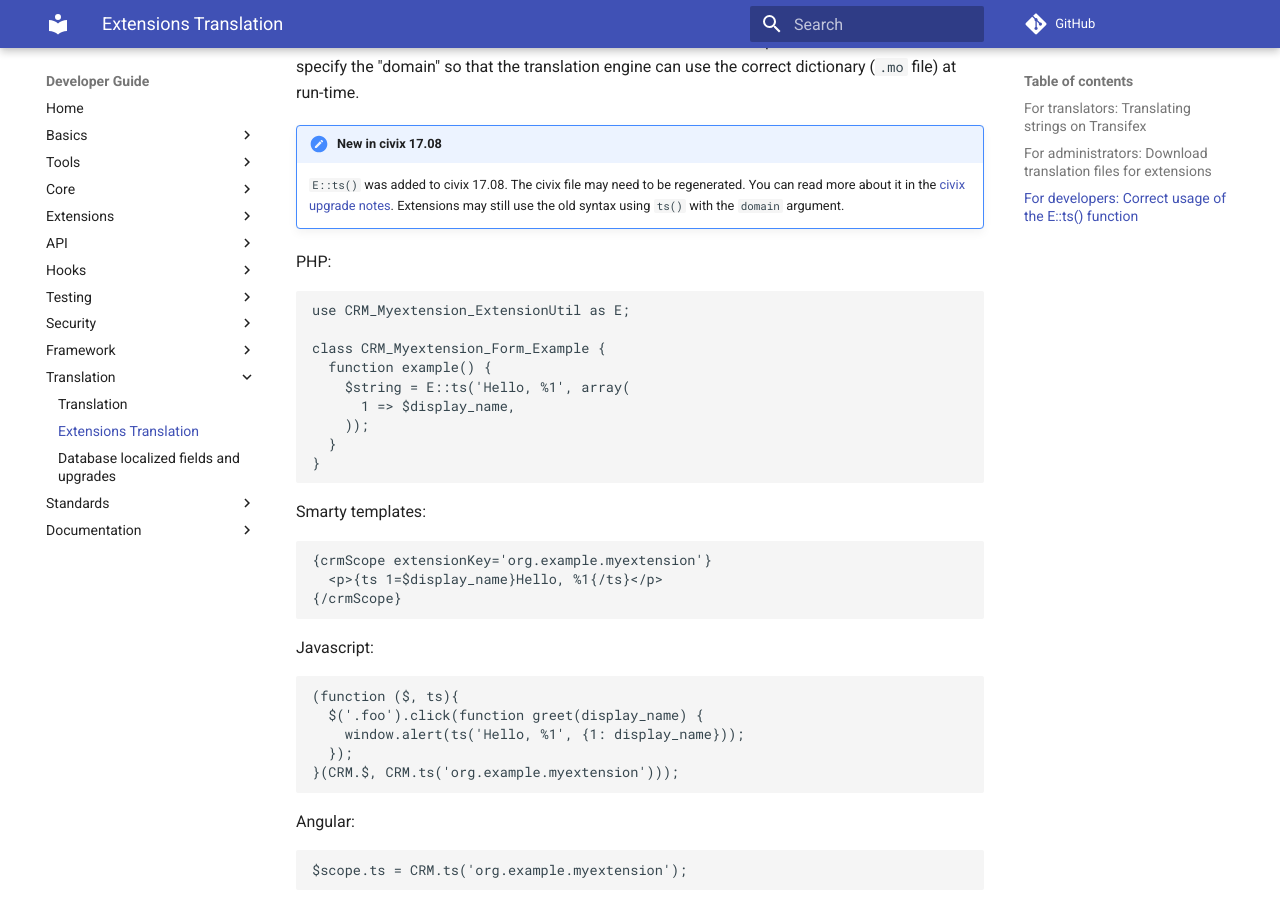
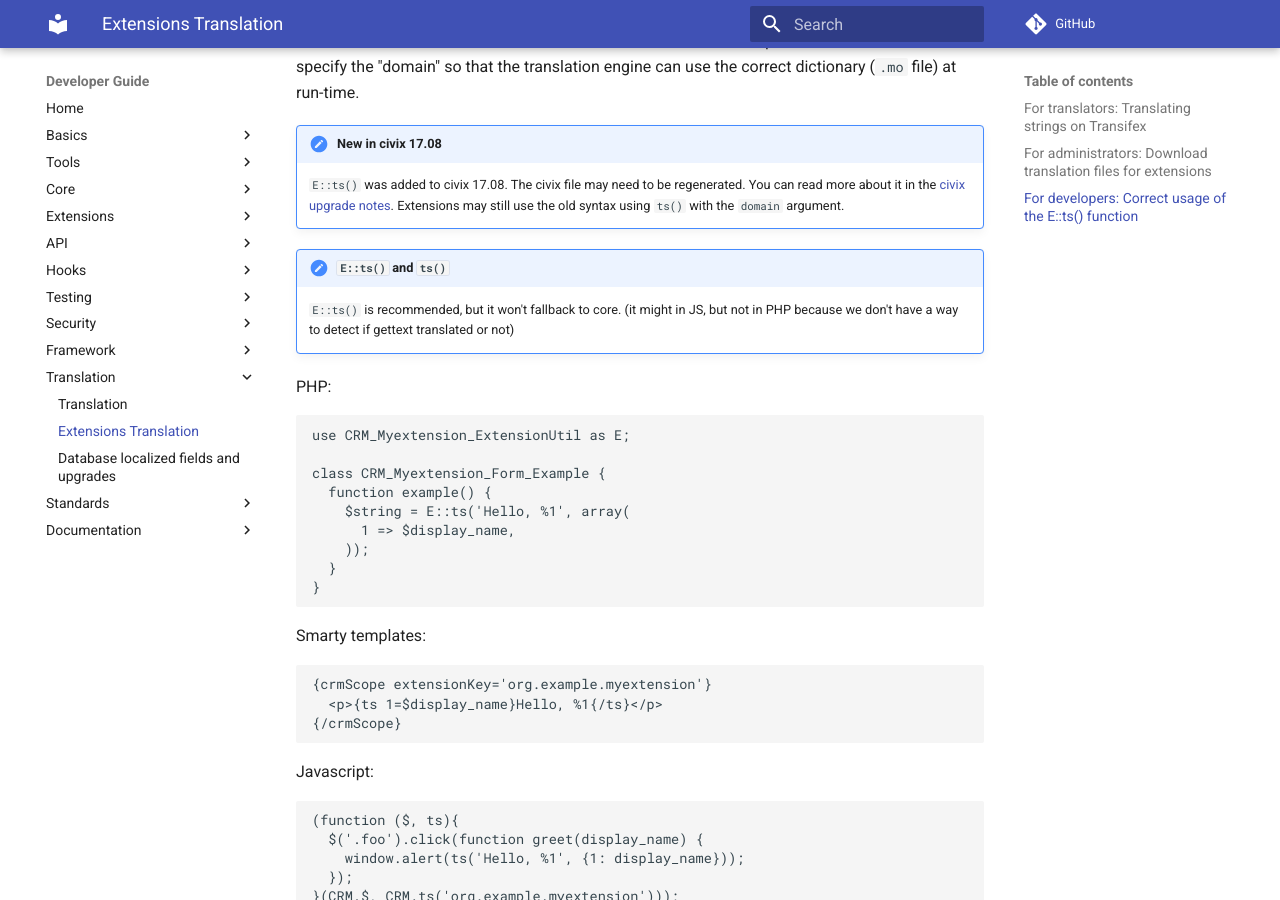
Before and after one commit to civicrm/civicrm-dev-docs, an MkDocs documentation site: the page built from docs/translation/extensions.md, in a window 1280 px wide and 900 px high, scrolled down 805 px. Built offline with MkDocs 1.6.1 and Material for MkDocs 9.7.7, drawn with Linux system fonts in a browser that asks for light colours; comment, search, counter and statistics services are not loaded; old or Windows-style settings are respelled for this version of MkDocs.

Commit message:
Explain difference between ts and E::ts a bit more

```diff
--- a/docs/translation/extensions.md
+++ b/docs/translation/extensions.md
@@ -22,6 +22,9 @@ In PHP, Smarty, and JS code, the convention is to perform translations using the
 
 !!! note "New in civix 17.08"
     `E::ts()` was added to civix 17.08. The civix file may need to be regenerated. You can read more about it in the [civix upgrade notes](https://github.com/totten/civix/blob/master/UPGRADE.md#upgrade-to-v17081-the-big-e). Extensions may still use the old syntax using `ts()` with the `domain` argument.
+
+!!! note "`E::ts()` and `ts()`"
+     `E::ts()` is recommended, but it won't fallback to core. (it might in JS, but not in PHP because we don't have a way to detect if gettext translated or not)
 
 PHP:
 
```
